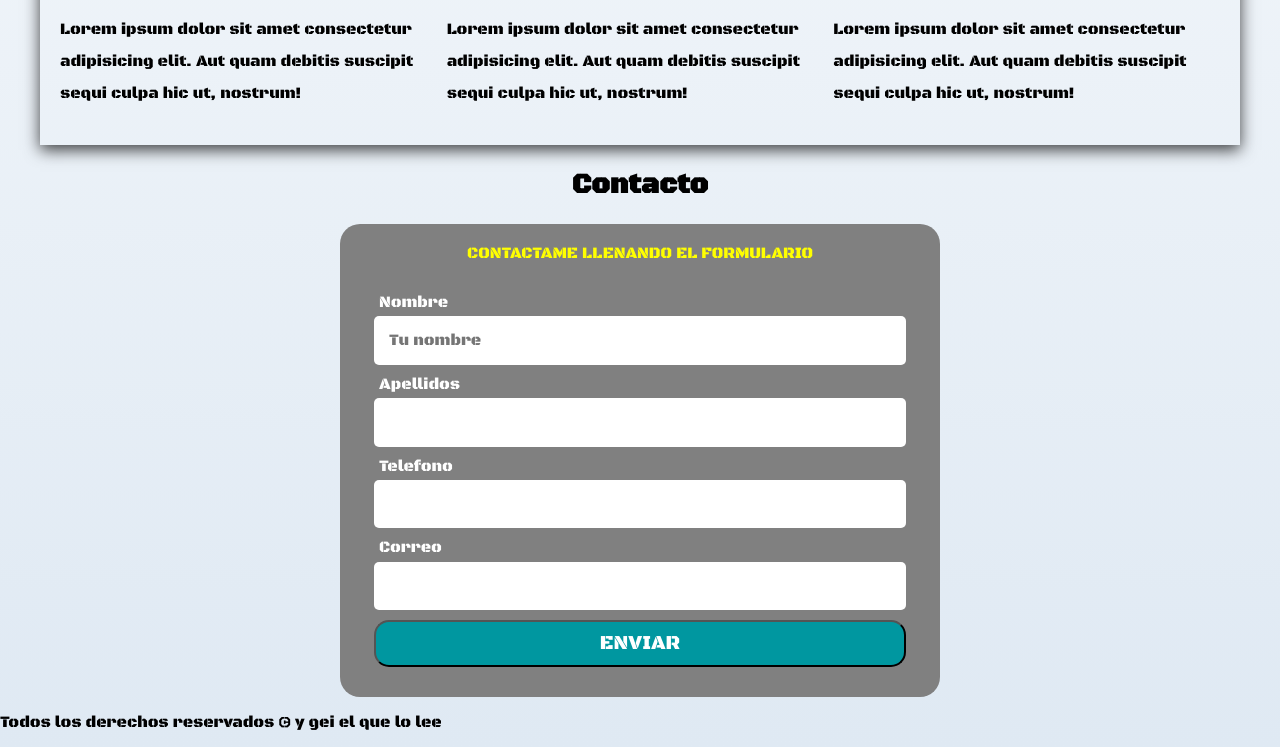
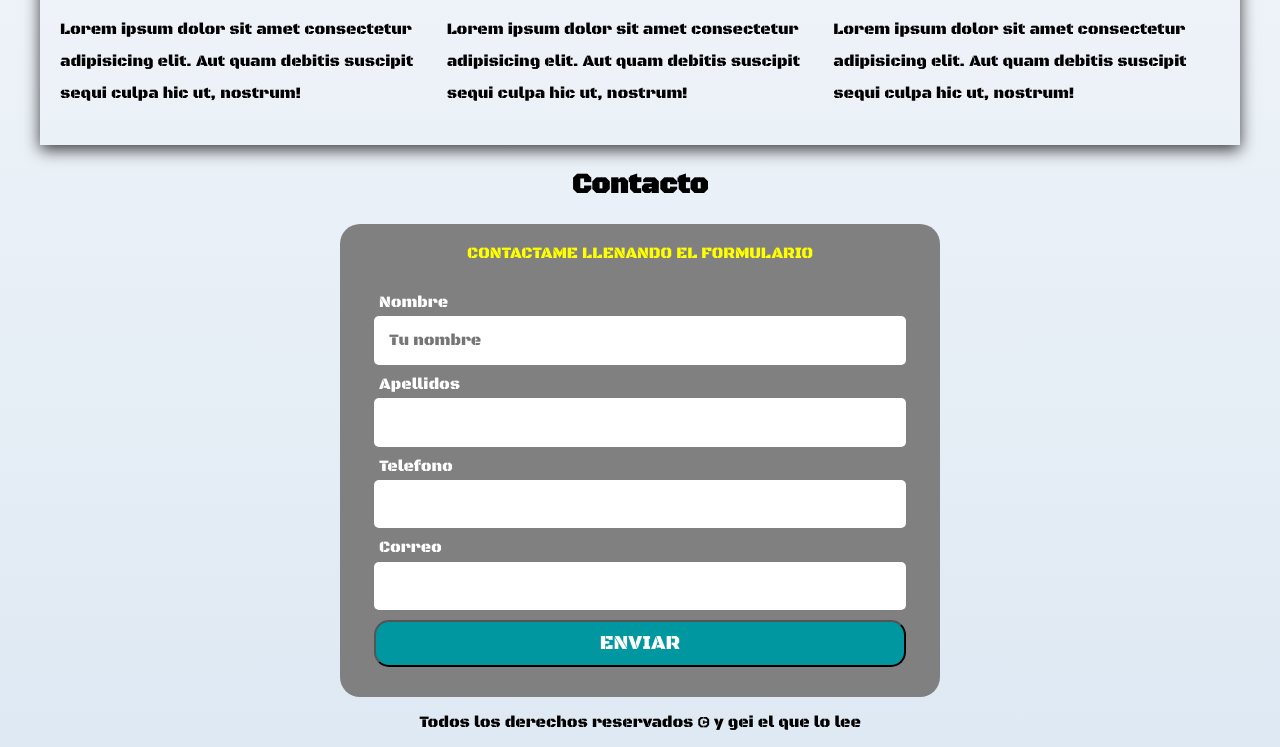
Before and after one commit to RobertRedBear/Mi-sitio-freelancer, a plain HTML site: page index.html in a window 1280 px wide. Shown: the part 931-1678 px from the top of the page. Drawn offline with Linux system fonts and the light colour scheme; a web font is replaced by a local one.

Commit message:
Update index.html

```diff
--- a/index.html
+++ b/index.html
@@ -152,9 +152,10 @@
         </form>
     </section>
 
-    <footer>
-        <p>Todos los derechos reservados &copy; y gei el que lo lee</p>
-
+    <footer class="footer contenedor">
+        <div class="footer-content">
+            <p>Todos los derechos reservados &copy; y gei el que lo lee</p>
+        </div>
     </footer>
 
 
```
